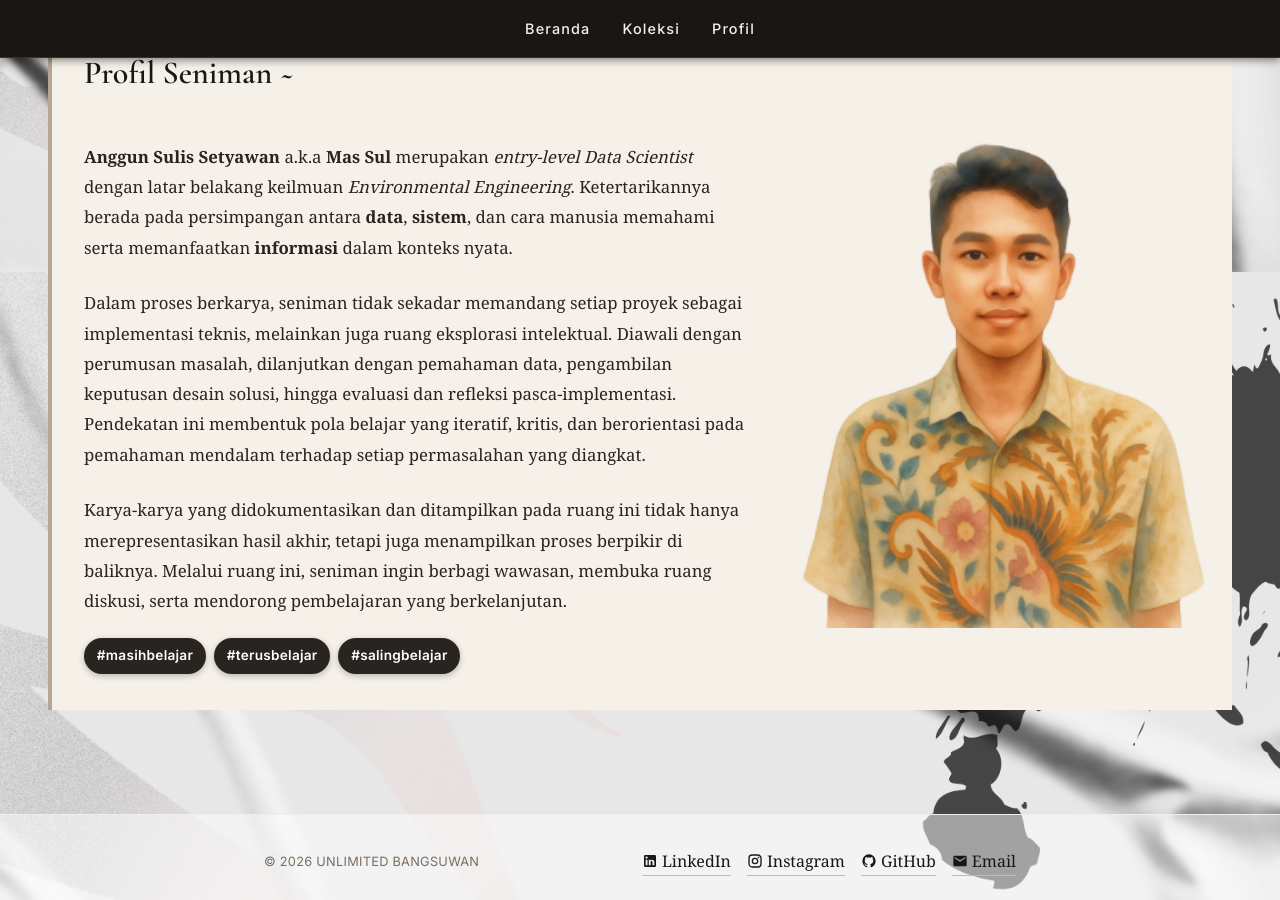
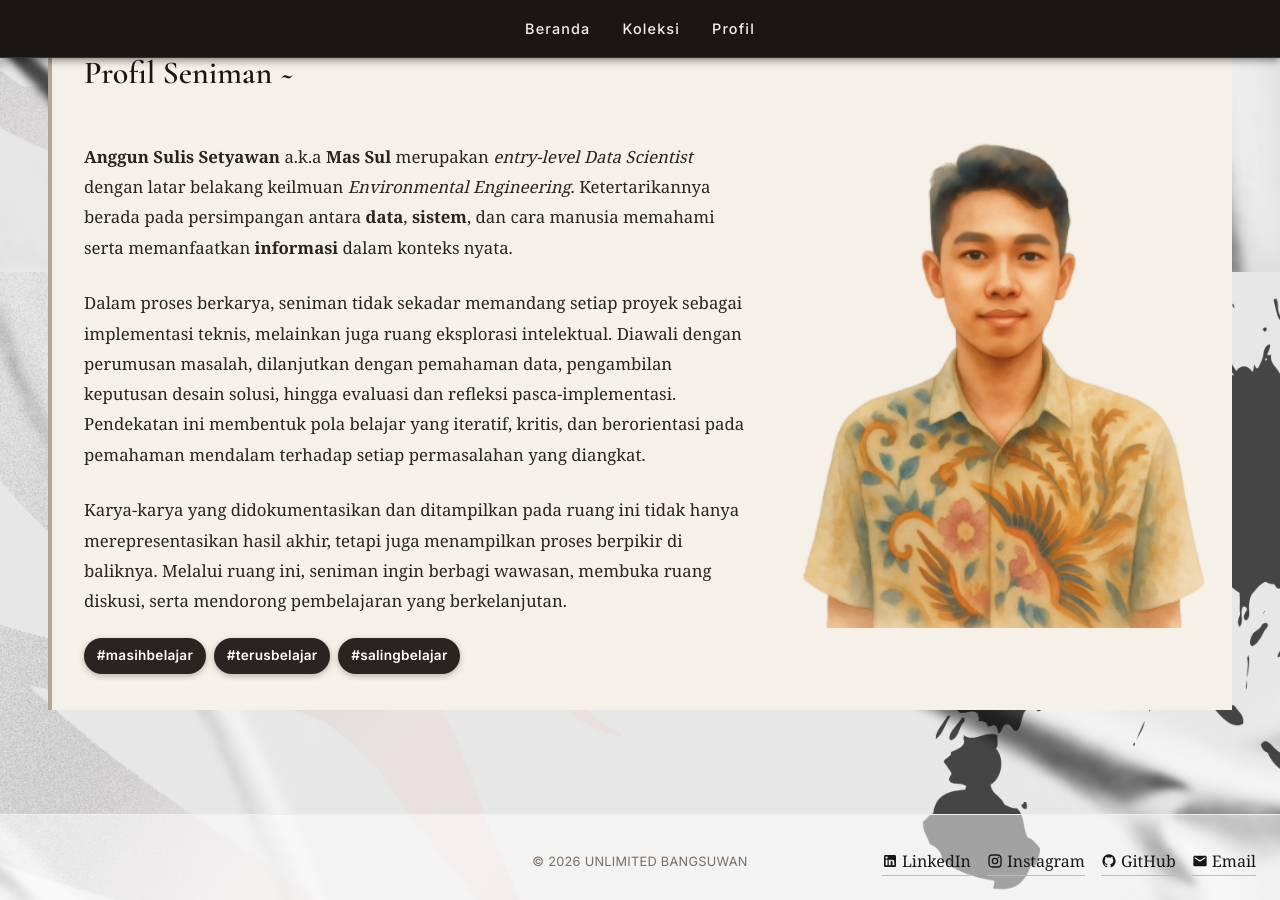
Before and after one commit to Sulbae/Sulbae.github.io, a Jekyll site: the page built from index.md, in a window 1280 px wide and 900 px high, scrolled down 1528 px. Built offline with Jekyll 4.4.1, drawn with Linux system fonts in a browser that asks for light colours.

Commit message:
Update footer.html

```diff
--- a/_includes/footer.html
+++ b/_includes/footer.html
@@ -1,9 +1,10 @@
-<footer class="footer">
-  <div class="footer-content" style="display: flex; justify-content: space-between; align-items: center; flex-wrap: wrap; gap: 16px; width: 100%; padding: 0 24px; box-sizing: border-box;">
-    <p class="footer-copyright" style="margin: 0;">
+<footer class="footer" style="width: 100%; max-width: 100%; padding-left: 0; padding-right: 0;">
+  <div class="footer-content" style="display: grid; grid-template-columns: 1fr auto 1fr; align-items: center; width: 100%; max-width: 100%; padding: 0 24px; box-sizing: border-box;">
+    <div></div>
+    <p class="footer-copyright" style="margin: 0; text-align: center;">
       © {{ site.time | date: "%Y" }} {{ site.title }}
     </p>
-    <div class="footer-links" style="display: flex; align-items: center; gap: 16px;">
+    <div class="footer-links" style="display: flex; align-items: center; justify-self: end; gap: 16px;">
       <a href="https://linkedin.com/in/anggun-sulis-setyawan" target="_blank" rel="noopener noreferrer" aria-label="LinkedIn" style="display: inline-flex; align-items: center; gap: 4px;">
         <svg width="16" height="16" viewBox="0 0 24 24" fill="currentColor" aria-hidden="true">
           <path d="M19 3a2 2 0 0 1 2 2v14a2 2 0 0 1-2 2H5a2 2 0 0 1-2-2V5a2 2 0 0 1 2-2h14m-.5 15.5v-5.3a3.26 3.26 0 0 0-3.26-3.26c-.85 0-1.84.52-2.28 1.3v-1.11h-2.79v8.37h2.79v-4.93c0-.77.62-1.4 1.39-1.4a1.4 1.4 0 0 1 1.4 1.4v4.93h2.75M6.88 8.56a1.68 1.68 0 0 0 1.68-1.68c0-.93-.75-1.69-1.68-1.69a1.69 1.69 0 0 0-1.69 1.69c0 .93.76 1.68 1.69 1.68m1.39 9.94v-8.37H5.5v8.37h2.77z"/>
```
